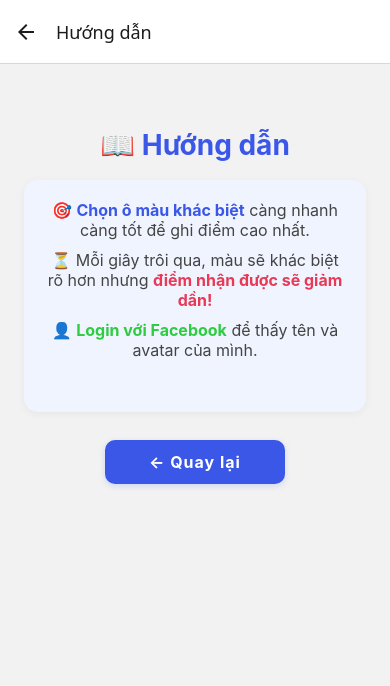
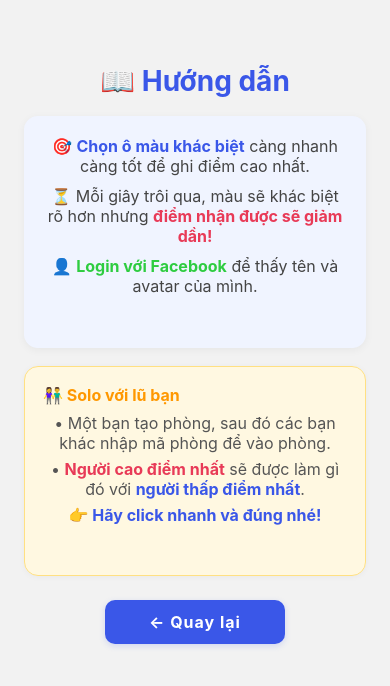
Before and after one commit to hvq1919/aitinhmathon, a React Native app: screen /Help in a window 390 px wide. Shown: the top 686 px of the page. Built offline with nearby package versions, Linux system fonts and the light colour scheme; what react-native-sound would draw is missing.

Commit message:
Add Logic PlayingView

```diff
--- a/App.tsx
+++ b/App.tsx
@@ -39,7 +39,7 @@ export default function App() {
         <Stack.Screen
           name="Help"
           component={HelpScreen}
-          options={{ title: 'Hướng dẫn' }}
+          options={{ title: 'Hướng dẫn', headerShown: false }}
         />
         <Stack.Screen
           name="GameRoom"
--- a/src/screens/HelpScreen.tsx
+++ b/src/screens/HelpScreen.tsx
@@ -1,6 +1,6 @@
 /* eslint-disable react-native/no-inline-styles */
 import React, { useEffect } from 'react';
-import { View, Text, TouchableOpacity, StyleSheet } from 'react-native';
+import { View, Text, TouchableOpacity, StyleSheet, ScrollView } from 'react-native';
 import { deleteAllUsers, updateHighScore } from '../firebase/firebaseUtils';
 
 export default function HelpScreen({ navigation }: any) {
@@ -13,6 +13,7 @@ export default function HelpScreen({ navigation }: any) {
         // deleteAllUsers();
     }, []);
     return (
+        <ScrollView>
             <View style={styles.container}>
                 <Text style={[styles.title, { color: '#3a57e8', marginBottom: 18 }]}>📖 Hướng dẫn</Text>
                 <View
@@ -20,7 +21,7 @@ export default function HelpScreen({ navigation }: any) {
                         backgroundColor: '#f0f4ff',
                         borderRadius: 14,
                         padding: 20,
-      marginBottom: 28,
+                        marginBottom: 18,
                         shadowColor: '#000',
                         shadowOpacity: 0.05,
                         shadowRadius: 8,
@@ -31,6 +32,30 @@ export default function HelpScreen({ navigation }: any) {
                     <Text style={[styles.helpText, { fontSize: 16, color: '#444', marginBottom: 10 }]}>🎯 <Text style={{ fontWeight: 'bold', color: '#3a57e8' }}>Chọn ô màu khác biệt</Text> càng nhanh càng tốt để ghi điểm cao nhất.</Text>
                     <Text style={[styles.helpText, { fontSize: 16, color: '#444', marginBottom: 10 }]}>⏳ Mỗi giây trôi qua, màu sẽ khác biệt rõ hơn nhưng <Text style={{ fontWeight: 'bold', color: '#e83a57' }}>điểm nhận được sẽ giảm dần!</Text></Text>
                     <Text style={[styles.helpText, { fontSize: 16, color: '#444' }]}>👤 <Text style={{ fontWeight: 'bold', color: '#2ecc40' }}>Login với Facebook</Text> để thấy tên và avatar của mình.</Text>
+                </View>
+
+                {/* Solo với lũ bạn instructions */}
+                <View
+                    style={{
+                        backgroundColor: '#fff8e1',
+                        borderRadius: 14,
+                        padding: 18,
+                        marginBottom: 24,
+                        borderWidth: 1,
+                        borderColor: '#ffe082',
+                        shadowColor: '#000',
+                        shadowOpacity: 0.04,
+                        shadowRadius: 6,
+                        shadowOffset: { width: 0, height: 1 },
+                        elevation: 1,
+                    }}
+                >
+                    <Text style={{ fontSize: 16, fontWeight: 'bold', color: '#ff9800', marginBottom: 8 }}>
+                        👫 Solo với lũ bạn
+                    </Text>
+                    <Text style={[styles.helpText, { color: '#555', marginBottom: 6 }]}>• Một bạn tạo phòng, sau đó các bạn khác nhập mã phòng để vào phòng.</Text>
+                    <Text style={[styles.helpText, { color: '#555', marginBottom: 6 }]}>• <Text style={{ fontWeight: 'bold', color: '#e83a57' }}>Người cao điểm nhất</Text> sẽ được làm gì đó với <Text style={{ fontWeight: 'bold', color: '#3a57e8' }}>người thấp điểm nhất</Text>.</Text>
+                    <Text style={[styles.helpText, { color: '#3a57e8', fontWeight: 'bold' }]}>👉 Hãy click nhanh và đúng nhé!</Text>
                 </View>
                 <TouchableOpacity
                     style={[
@@ -52,6 +77,7 @@ export default function HelpScreen({ navigation }: any) {
                     <Text style={[styles.buttonText, { fontSize: 16, fontWeight: 'bold', color: '#fff', letterSpacing: 1 }]}>← Quay lại</Text>
                 </TouchableOpacity>
             </View>
+        </ScrollView>
     );
 }
 
--- a/src/screens/HighScoreScreen.tsx
+++ b/src/screens/HighScoreScreen.tsx
@@ -58,7 +58,7 @@ export default function HighScoreScreen({ navigation }: any) {
         const bgColor = item.id === deviceId ? '#b2ebf2' : '#fff';
         return (
             <>
-                <View style={[styles.item, { backgroundColor: bgColor }]}>
+                <TouchableOpacity activeOpacity={0.85} style={[styles.item, { backgroundColor: bgColor }]}>
                     <Text style={styles.rank}>{medal}</Text>
                     {isEmpty(item.url) ? <AvatarIcon size={48} style={styles.avatar} /> :
                         <Image source={{ uri: item.url }} style={styles.avatar} />}
@@ -67,7 +67,7 @@ export default function HighScoreScreen({ navigation }: any) {
                         <Text style={styles.score}>🏆 {item.high_score}</Text>
                     </View>
 
-                </View>
+                </TouchableOpacity>
                 {(index >= users.length - 1) && notInLimit && (
                     <View style={{marginBottom: 20, marginTop: 5, alignItems: 'center'}}>
                         <Text >{`Bạn xếp ngoài Top ${users.length}`}</Text>
@@ -115,6 +115,7 @@ const styles = StyleSheet.create({
         paddingHorizontal: 10,
     },
     header: {
+        marginTop: 5,
         flexDirection: 'row',
         justifyContent: 'space-between',
         alignItems: 'center',
--- a/src/screens/MainGamePlay.tsx
+++ b/src/screens/MainGamePlay.tsx
@@ -1,3 +1,4 @@
+/* eslint-disable curly */
 /* eslint-disable react-hooks/exhaustive-deps */
 import React, { useState, useEffect, useRef } from 'react';
 import { View, Text, StyleSheet, Animated, TouchableOpacity } from 'react-native';
--- a/src/screens/rooms/PlayingView.tsx
+++ b/src/screens/rooms/PlayingView.tsx
@@ -1,15 +1,10 @@
+/* eslint-disable curly */
 import React, { useEffect, useState } from 'react';
-import { View, Text, StyleSheet, StatusBar, Button } from 'react-native';
+import { View, Text, StyleSheet, StatusBar } from 'react-native';
 import { ColorGrid } from '../../components/ColorGrid';
-import { MainColor, rgbToHex, getRandomBaseColor, getTargetColor, getRandomTargetIndex, getGridSizeByLevel } from '../../utils';
+import { MainColor, rgbToHex, getTargetColor } from '../../utils';
 import PlayerListHorizontal from '../../components/PlayerListHorizontal';
-import { START_GRID_SIZE } from '../../constant';
 
-interface UserHighScore {
-  key: string;
-  name: string;
-  highScore: number;
-}
 
 interface PlayingViewProps {
   gameState: any;
@@ -21,9 +16,8 @@ interface PlayingViewProps {
   roomCode: string;
 }
 
-const TOTAL_TIME = 120;
-
 const MAX_DIFFERENCE = 100;
+const COLOR_DIFF = 3;
 
 import { updateGameStateNextLevel } from './roomFunctions';
 
@@ -40,7 +34,7 @@ const PlayingView: React.FC<PlayingViewProps> = ({
   // Local state
   const [remainingTime, setRemainingTime] = useState(timePerLevel);
   const [localScore, setLocalScore] = useState(0);
-  const [difference, setDifference] = useState(1);
+  const [difference, setDifference] = useState(COLOR_DIFF + 2);
   const [answered, setAnswered] = useState(false);
   const [feedback, setFeedback] = useState<string | null>(null);
 
@@ -52,27 +46,27 @@ const PlayingView: React.FC<PlayingViewProps> = ({
     }
   }, [feedback]);
 
-  // Increase difference every second
-  useEffect(() => {
-    setDifference(5);
-    const diffInterval = setInterval(() => {
-      setDifference(prev => (prev < MAX_DIFFERENCE ? prev + 5 : prev));
-    }, 1000);
-    return () => clearInterval(diffInterval);
-  }, [level]);
-
   // Handle cell press
   const handlePress = (index: number) => {
     if (answered) return;
+
     if (index === targetIndex) {
-      setLocalScore(s => s + 10);
-      setAnswered(true); // Chỉ khoá khi chọn đúng
+      const base = level < 5 ? 15 : level * 3;
+      const bonus = remainingTime * 5;
+      const totalAdd = Math.round((base + bonus) / 10) * 10;
+      setLocalScore(s => Math.round((s + totalAdd) / 10) * 10);
+      setAnswered(true); // Khóa sau khi đúng
       setFeedback('🎉 Chính xác!');
     } else {
-      setLocalScore(s => (s > 0 ? s - 5 : 0));
+      const penalty = level > 20 ? 20 : 10;
+      setLocalScore(s => {
+        const newScore = Math.max(0, s - penalty);
+        return Math.round(newScore / 10) * 10;
+      });
       setFeedback('❌ Sai rồi!');
     }
   };
+
 
   useEffect(() => {
     setRemainingTime(timePerLevel);
@@ -83,15 +77,18 @@ const PlayingView: React.FC<PlayingViewProps> = ({
       setRemainingTime(prev => {
         if (prev <= 1) {
           clearInterval(interval);
+          setDifference(COLOR_DIFF + 2);
           // Host tăng level và update gameState
           if (roomCode && playerKey === hostKey) updateGameStateNextLevel(roomCode);
           return 0;
         }
         return prev - 1;
       });
+      // Tăng độ khác biệt mỗi giây
+      setDifference(prev => (prev < MAX_DIFFERENCE ? prev + COLOR_DIFF : prev));
     }, 1000);
     return () => clearInterval(interval);
-  }, [level, timePerLevel, playerKey, hostKey, totalLevel, roomCode]);
+  }, [level, timePerLevel, playerKey, hostKey, totalLevel, roomCode, gameState]);
 
   return (
     <View style={styles.container}>
@@ -104,7 +101,7 @@ const PlayingView: React.FC<PlayingViewProps> = ({
         baseColor={rgbToHex(baseColor.r, baseColor.g, baseColor.b)}
         targetColor={getTargetColor(baseColor, difference)}
         targetIndex={targetIndex}
-        onPress={answered ? (() => {}) : handlePress}
+        onPress={answered ? (() => { }) : handlePress}
         note={`Độ khác biệt màu: ${difference}`}
       />
       {feedback && (
```
Lines whose indentation alone changed are shown as unchanged.
